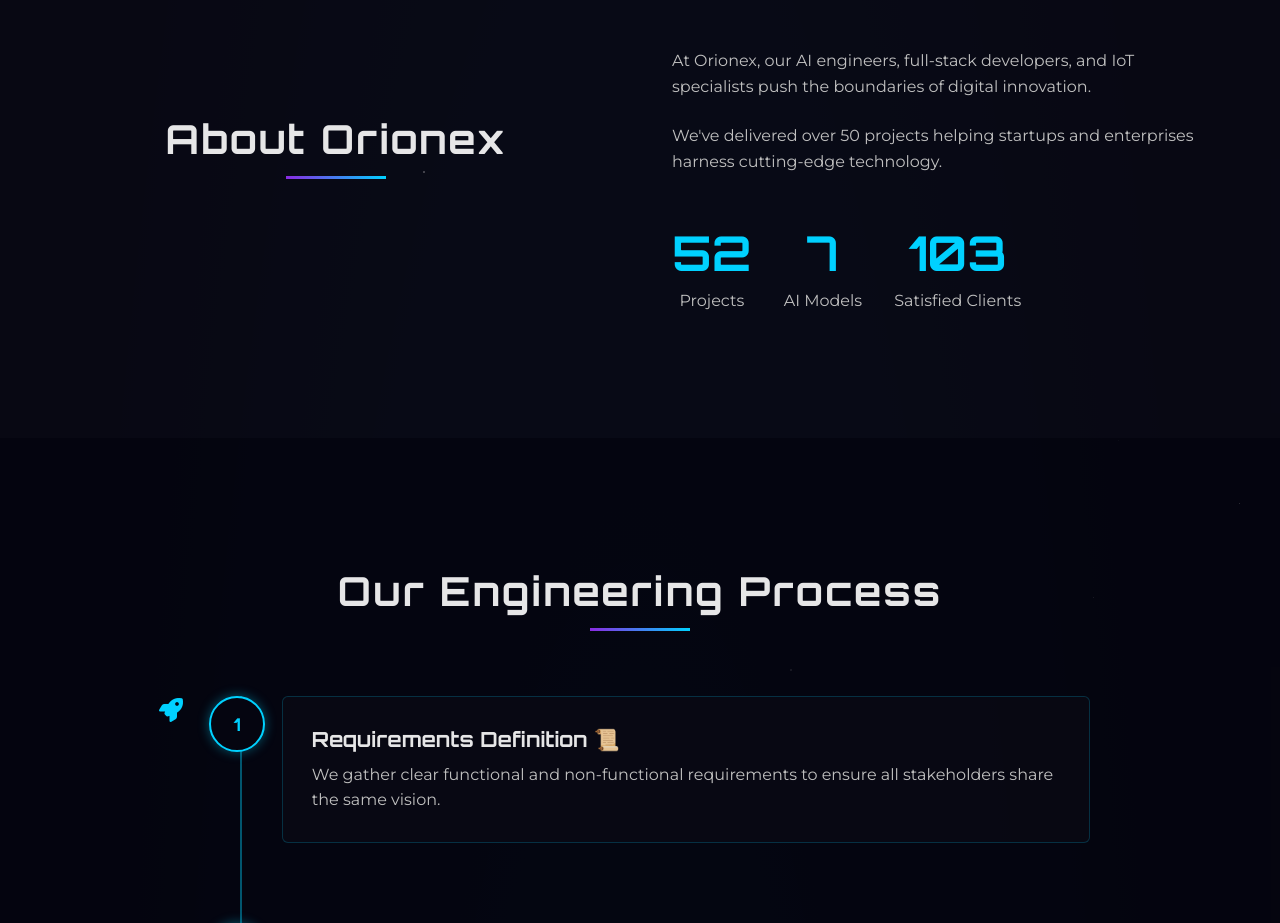
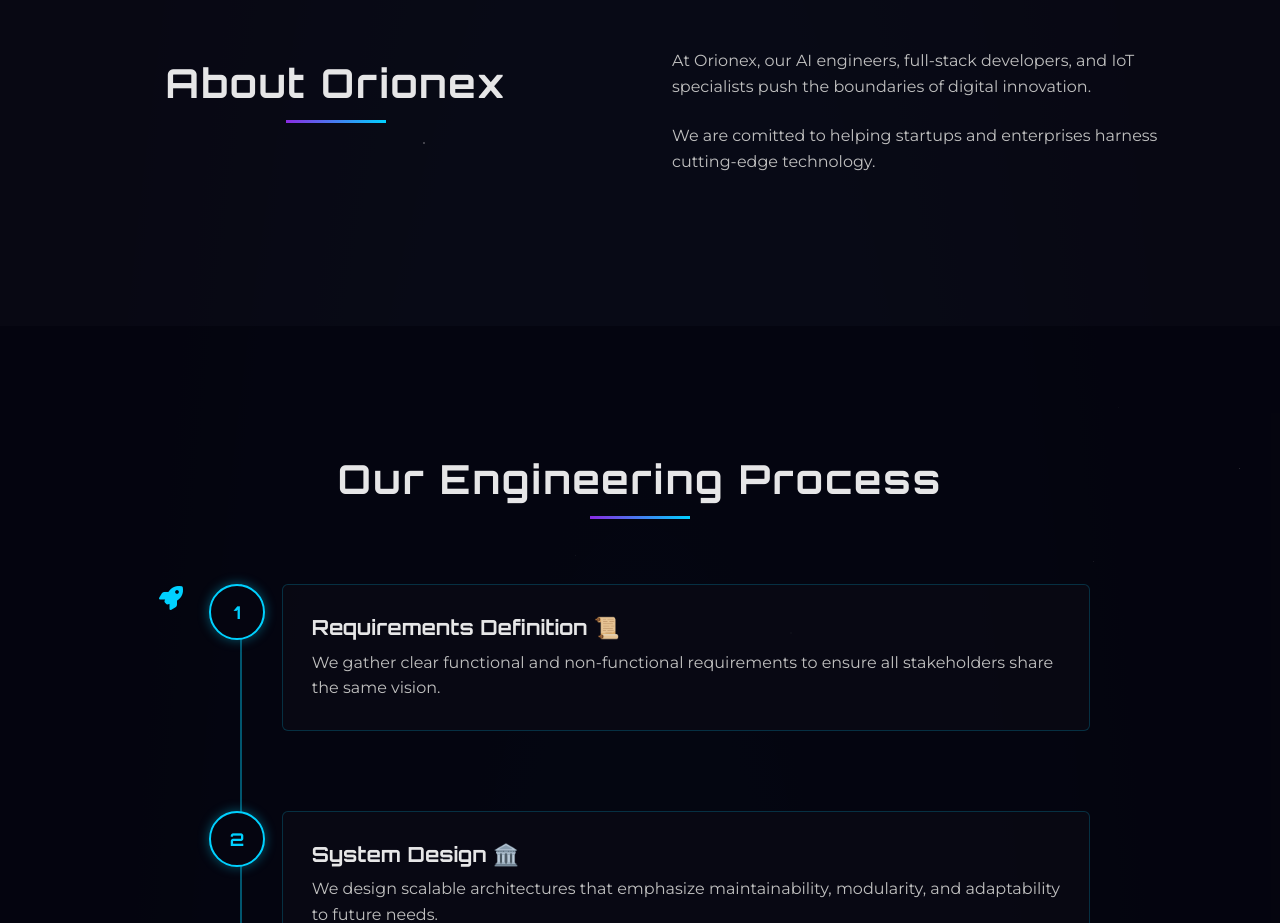
Before and after one commit to bsse23094/orionex, a plain HTML site: page index.html in a window 1280 px wide. Shown: the part 1620-2543 px from the top of the page. Drawn offline with Linux system fonts and the light colour scheme.

Commit message:
counter update

```diff
--- a/index.html
+++ b/index.html
@@ -75,22 +75,22 @@
             <h2 class="section-title">About Orionex</h2>
             <div class="about-text">
                 <p>At Orionex, our AI engineers, full-stack developers, and IoT specialists push the boundaries of digital innovation.</p>
-                <p>We've delivered over 50 projects helping startups and enterprises harness cutting-edge technology.</p>
-                <div class="stats">
+                <p>We are comitted to helping startups and enterprises harness cutting-edge technology.</p>
+                <!-- <div class="stats">
                     <div class="stat-item">
-                        <div class="stat-number" data-count="52">52</div>
+                        <div class="stat-number" data-count="52">0</div>
                         <div class="stat-label">Projects</div>
                     </div>
                     <div class="stat-item">
-                        <div class="stat-number" data-count="7">7</div>
+                        <div class="stat-number" data-count="7">0</div>
                         <div class="stat-label">AI Models</div>
                     </div>
                     <div class="stat-item">
-                        <div class="stat-number" data-count="103">103</div>
+                        <div class="stat-number" data-count="1">0</div>
                         <div class="stat-label">Satisfied Clients</div>
                     </div>
                 </div>
-            </div>
+            </div> -->
         </div>
     </section>
 
```
